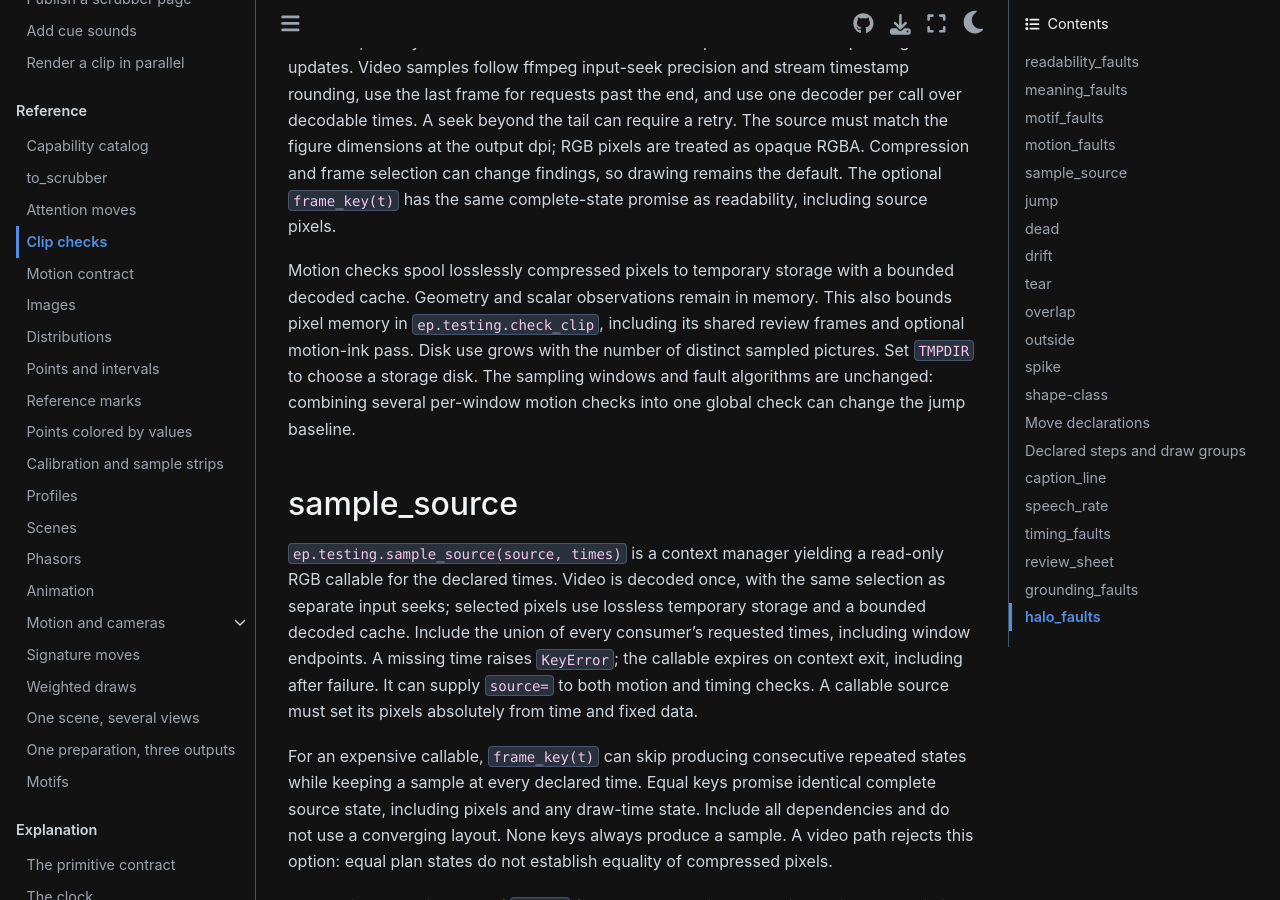
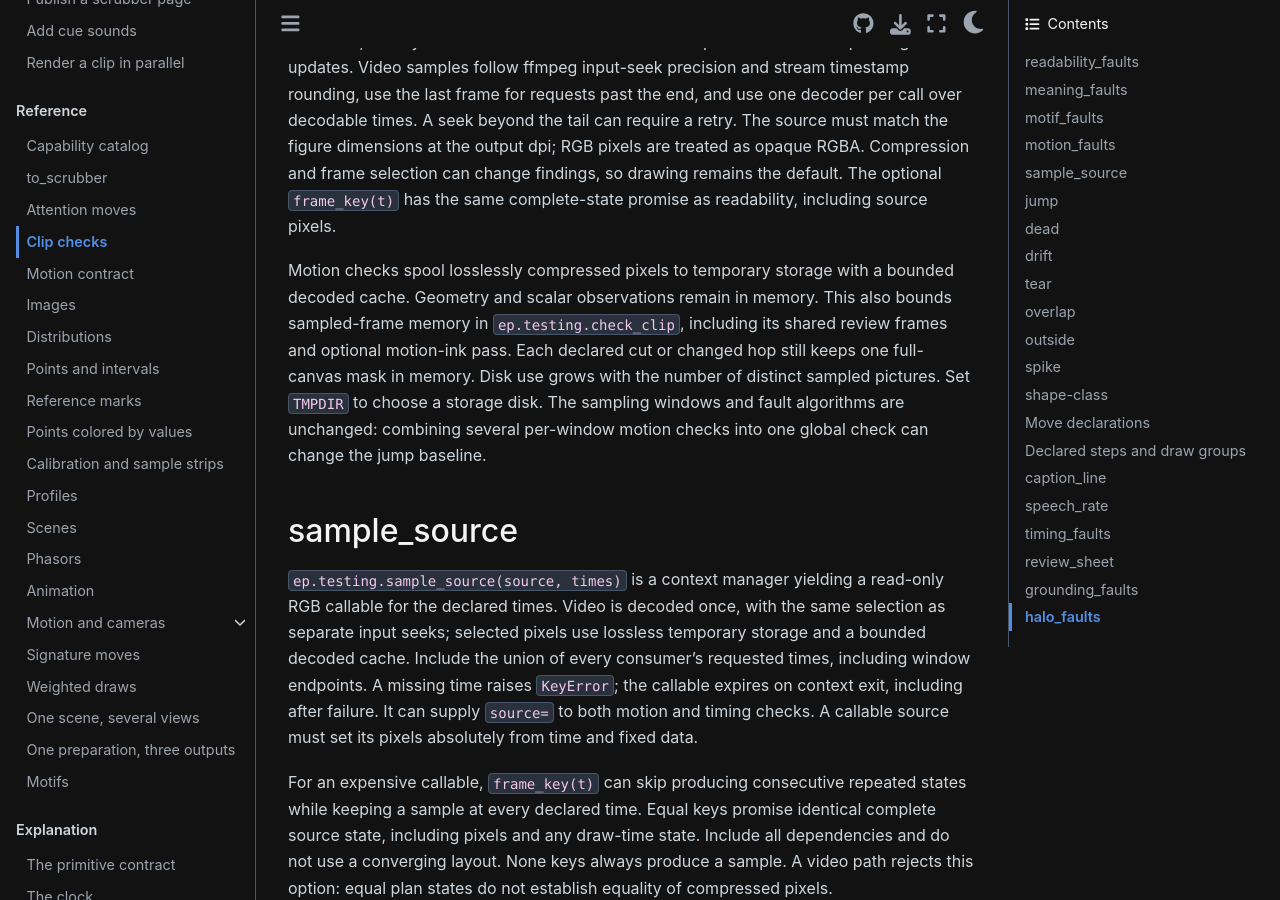
Before and after one commit to CoreySpohn/eyepiece, a Sphinx documentation site: the page built from docs/reference/clip-checks.md, in a window 1280 px wide and 900 px high, scrolled down 2307 px. Built offline with Sphinx 7.4.7 and the Sphinx Book theme 1.1.4, drawn with Linux system fonts in a browser that asks for light colours; pages that are not in the unit, such as notebooks, are missing from menus.

Commit message:
fix: video sampling works with ffmpeg 4, narrow the clip-check memory claim

```diff
--- a/docs/reference/clip-checks.md
+++ b/docs/reference/clip-checks.md
@@ -103,9 +103,10 @@
 
 Motion checks spool losslessly compressed pixels to temporary storage with
 a bounded decoded cache. Geometry and scalar observations remain in memory.
-This also bounds pixel memory in `ep.testing.check_clip`, including its
-shared review frames and optional motion-ink pass. Disk use grows with the
-number of distinct sampled pictures. Set `TMPDIR` to choose a storage disk.
+This also bounds sampled-frame memory in `ep.testing.check_clip`, including
+its shared review frames and optional motion-ink pass. Each declared cut or
+changed hop still keeps one full-canvas mask in memory. Disk use grows with
+the number of distinct sampled pictures. Set `TMPDIR` to choose a storage disk.
 The sampling windows and fault algorithms are unchanged: combining several
 per-window motion checks into one global check can change the jump baseline.
 
```
Also changed, not shown: 2 other files.
